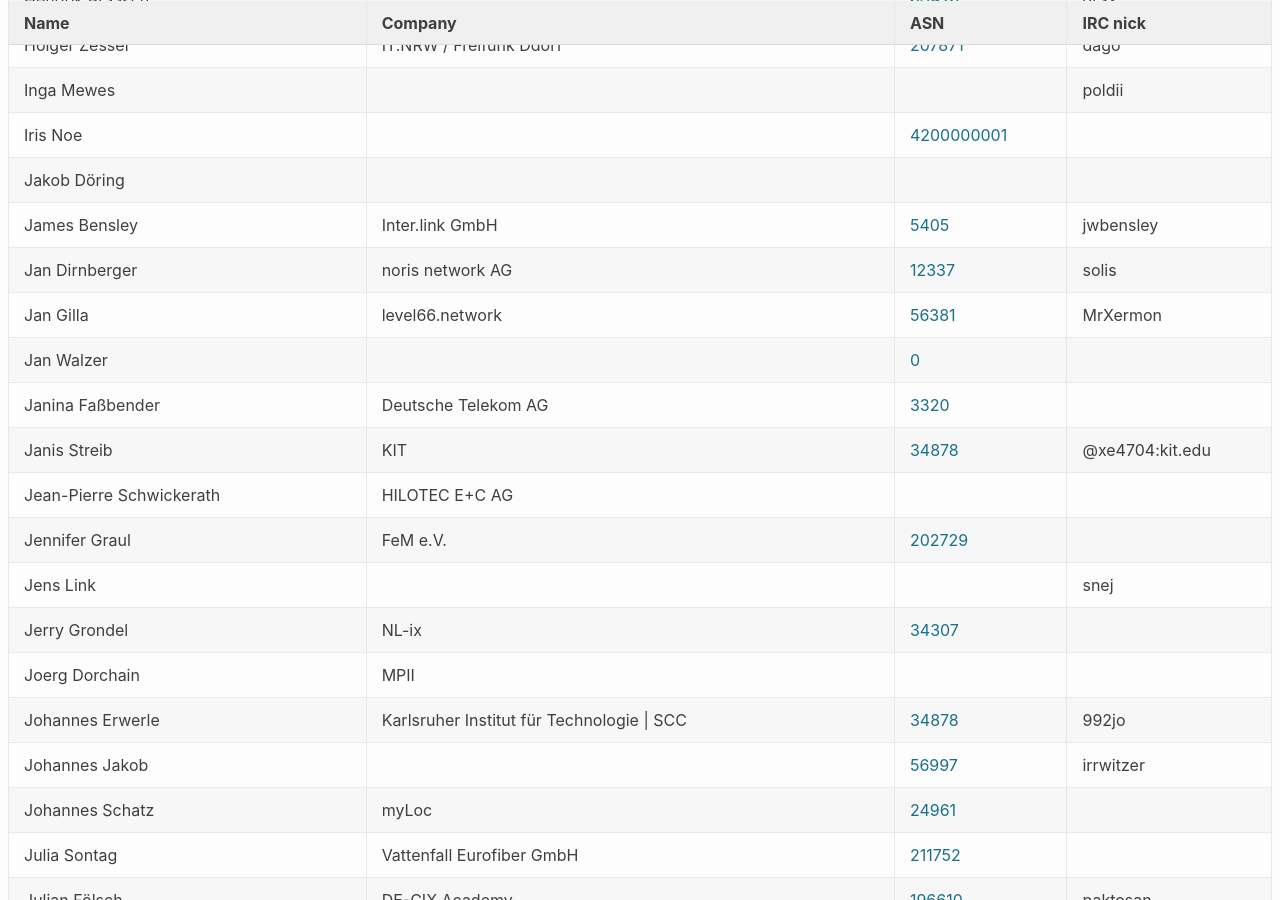
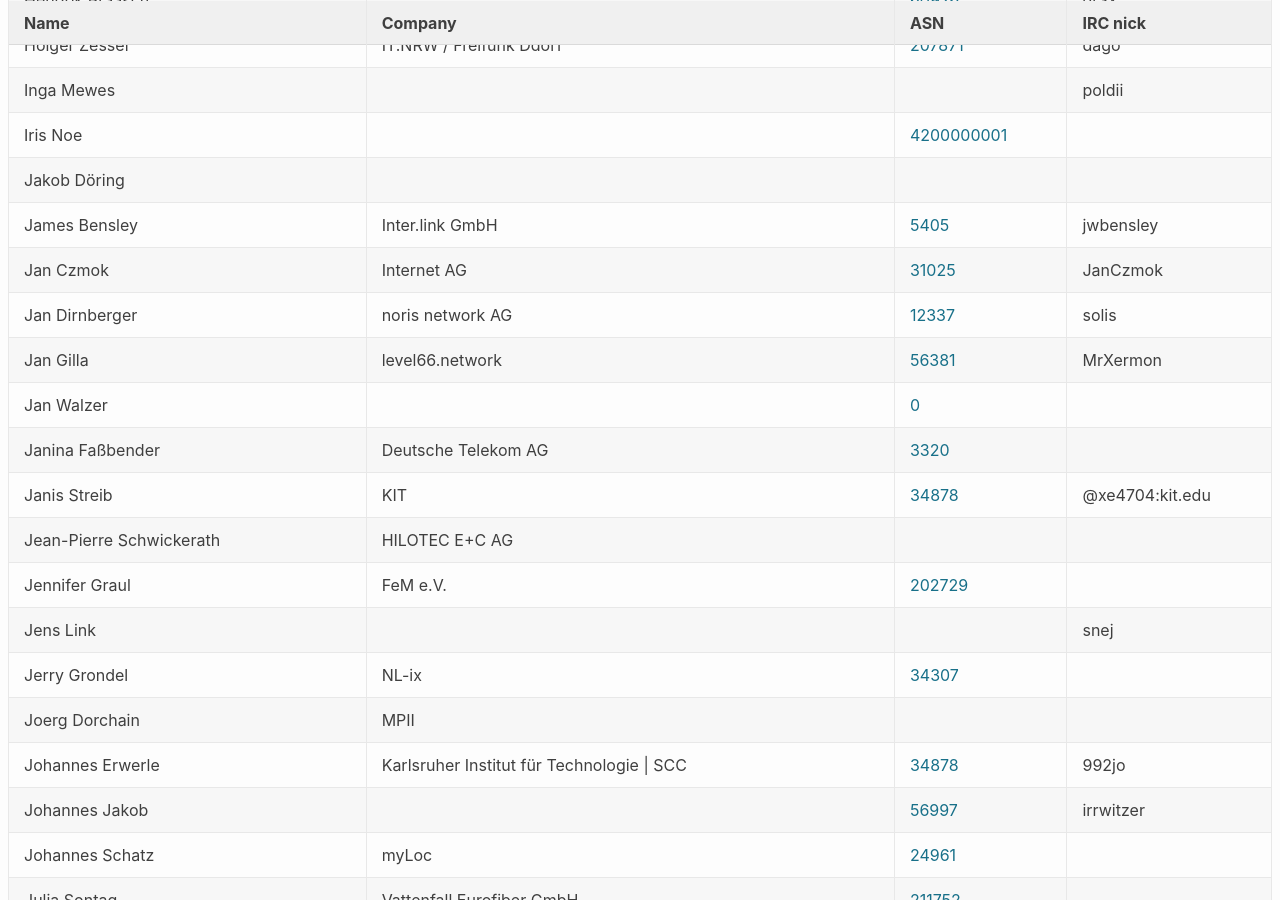
Before and after one commit to denog/pretix-attendeelist, a Jekyll site: the page built from denog14/index.md, in a window 1280 px wide and 900 px high, scrolled down 3214 px. Built offline with Jekyll 4.4.1, drawn with Linux system fonts in a browser that asks for light colours.

Commit message:
Latest data: Thu Oct 20 12:11:33 UTC 2022

```diff
--- a/_data/attendees_denog14_onsite.json
+++ b/_data/attendees_denog14_onsite.json
@@ -436,6 +436,12 @@
     "company": "Inter.link GmbH",
     "irc": "jwbensley",
     "asn": "5405"
+  },
+  {
+    "name": "Jan Czmok",
+    "company": "Internet AG",
+    "irc": "JanCzmok",
+    "asn": "31025"
   },
   {
     "name": "Jan Dirnberger",
```
